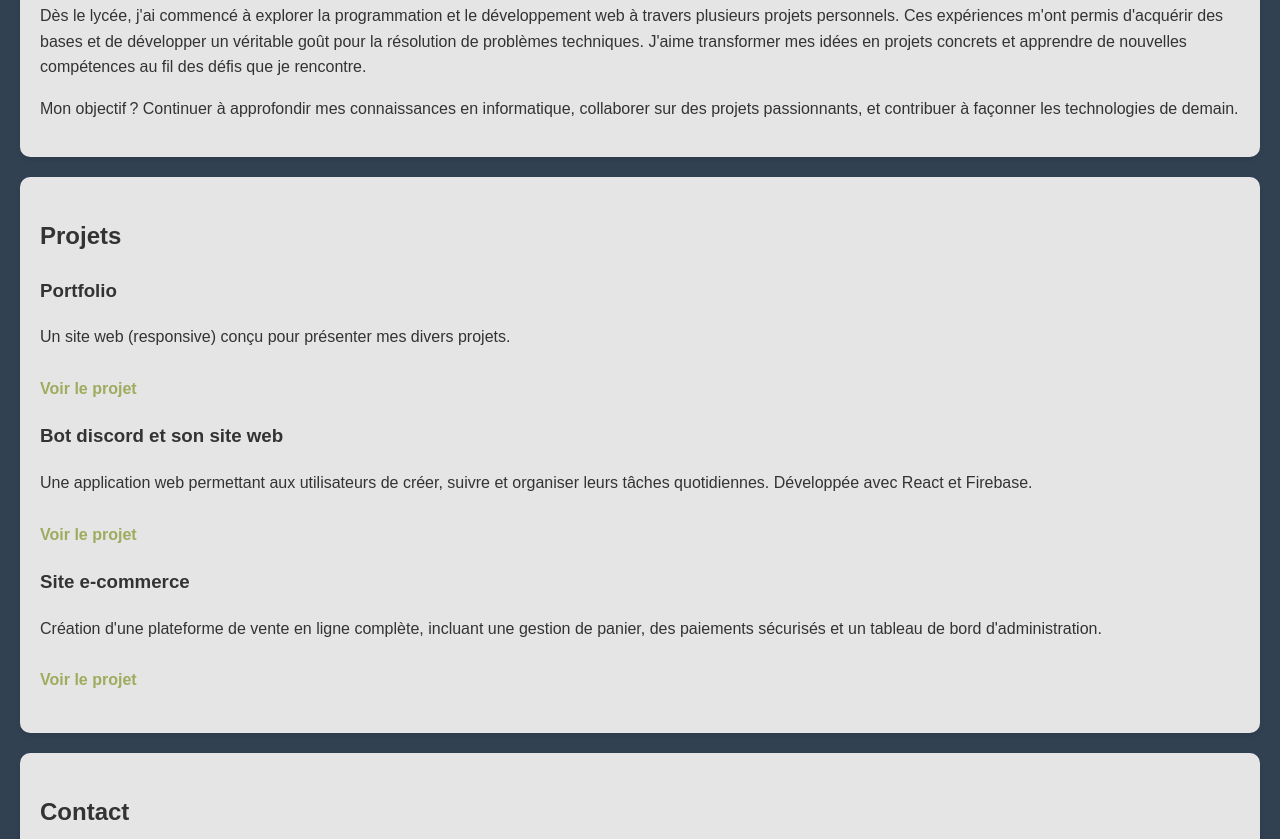
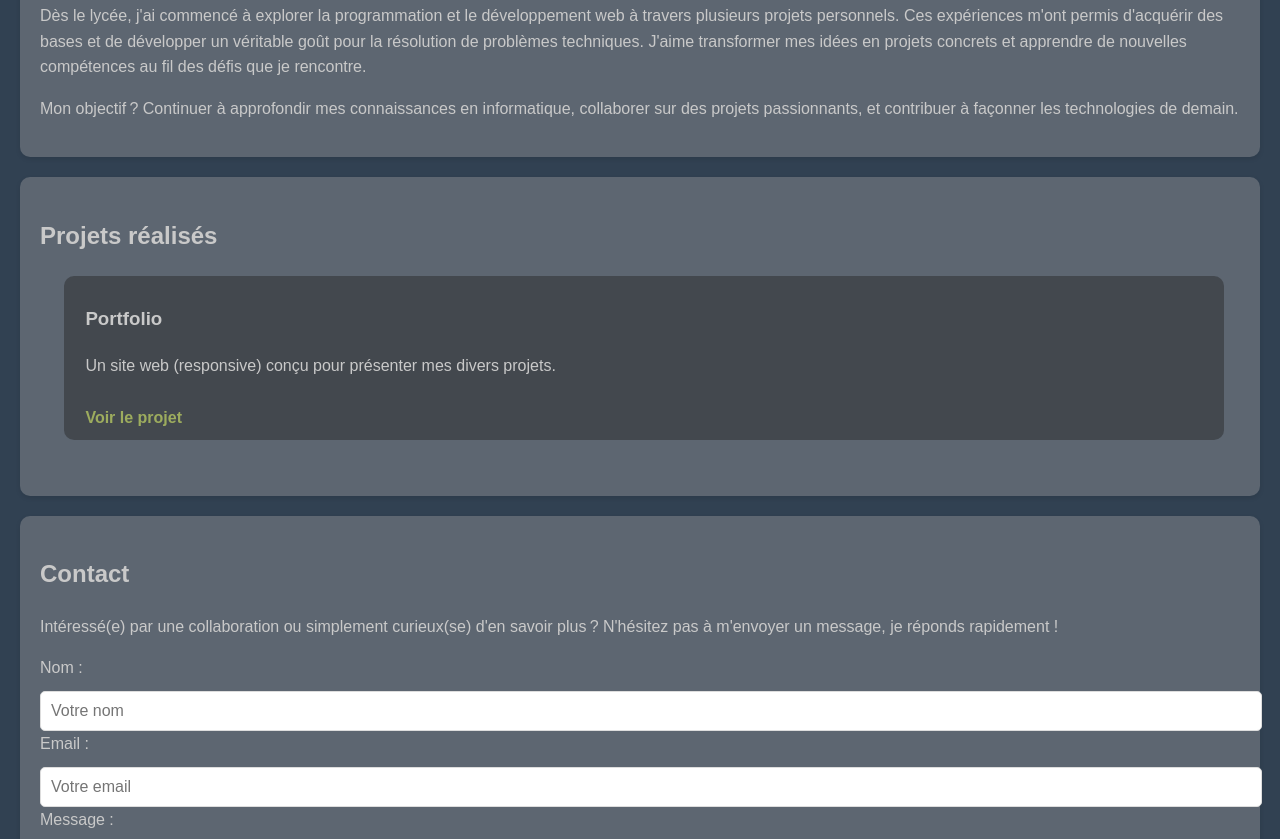
Before and after one commit to N2630/tpFinal, a plain HTML site: page index.html in a window 1280 px wide. Shown: the part 658-1497 px from the top of the page. Drawn offline with Linux system fonts and the light colour scheme.

Commit message:
maj partie proj

```diff
--- a/index.html
+++ b/index.html
@@ -6,16 +6,17 @@
     <meta name="viewport" content="width=device-width, initial-scale=1.0">
     <title>Portfolio - T. Noa </title>
     <link rel="stylesheet" href="styles.css">
+    <script src="./index.js"></script>
 </head>
 <body>
     <header>
 
         <div id="pp-container">
-            <img src="./ressources/pp discord chat pop.png" alt="photo de profile">
+            <img src="./ressources/pp_discord_chat_pop.png" alt="photo de profile">
         </div>
 
         <div>
-            <h1>Bienvenue sur le Portfolio de Noa T. !</h1>
+            <h1>Bienvenue sur le Portfolio de Noa T.</h1>
             <p>Etudiant en première année de BUT informatique à Blagnac</p>
         </div>
         <nav>
@@ -48,38 +49,49 @@
         </section>
 
         <section id="projects">
-            <h2>Projets</h2>
-            <div class="project">
-                <h3>Portfolio </h3>
+            <h2>Projets réalisés</h2>
+            <div class="projectContainer">
+
+                <div class="project" data-bg="./ressources/portfolioImage.jpg">
+                    <div class="projectContentContainer">
+                        <h3>Portfolio</h3>
                         <p>
                             Un site web (responsive) conçu pour présenter mes divers projets.
-
                         </p>
                         <a class="link" href="#" target="_blank">Voir le projet</a>
                     </div>
-            <div class="project">
-                <h3>Bot discord et son site web</h3>
+                </div>
+
+
+                <div class="project" data-bg="./ressources/catBotPp.jpg">
+                    <div class="projectContentContainer">
+                        <h3>Bot Discord et son site web</h3>
                         <p>
-                    Une application web permettant aux utilisateurs de créer, suivre et organiser leurs tâches quotidiennes.
-                    Développée avec React et Firebase.
+                            Un bot Discord avec un site web d'accompagnement. Développement complet en Node.js.
                         </p>
                         <a class="link" href="#" target="_blank">Voir le projet</a>
                     </div>
-            <div class="project">
-                <h3>Site e-commerce</h3>
+                </div>
+
+                <div class="project" data-bg="./ressources/musicBotImg.jpg">
+                    <div class="projectContentContainer">
+                        <h3>Bot musique pour Discord</h3>
                         <p>
-                    Création d'une plateforme de vente en ligne complète, incluant une gestion
-                    de panier, des paiements sécurisés et un tableau de bord d'administration.
+                            Code d'un bot discord open source.
                         </p>
                         <a class="link" href="#" target="_blank">Voir le projet</a>
                     </div>
+                </div>
+
+            </div>
         </section>
+
 
         <section id="contact">
             <h2>Contact</h2>
             <p>
                 Intéressé(e) par une collaboration ou simplement curieux(se) d'en savoir plus ?
-                N'hésitez pas à m'envoyer un message, je réponds rapidement !
+                N'hésitez pas à m'envoyer un message, je réponds rapidement !
             </p>
             <form action="mailto:alexdupont@example.com" method="post" enctype="text/plain">
                 <label for="name">Nom :</label>
--- /dev/null
+++ b/index.js
@@ -0,0 +1,49 @@
+document.addEventListener('DOMContentLoaded', () => {
+    const projects = document.querySelectorAll('.project'); // Tous les projets
+    let currentIndex = 0;
+
+    function showNextProject() {
+        // Projets actuel et suivant
+        const currentProject = projects[currentIndex];
+
+        // Calcul de l'index précédent
+        const lastIndex = (currentIndex - 1 + projects.length) % projects.length;
+        const lastProject = projects[lastIndex];
+
+        // Calcul de l'index suivant
+        const nextIndex = (currentIndex + 1) % projects.length;
+        const nextProject = projects[nextIndex];
+
+        // Sort le projet actuel
+        currentProject.classList.remove('active');
+        currentProject.classList.add('hidden');
+
+        // Prépare le prochain projet
+        nextProject.classList.remove('hidden');
+        void nextProject.offsetWidth; // Forcer le reflow pour appliquer les transitions
+
+        // Fait glisser le prochain projet au centre
+        nextProject.classList.add('active');
+        lastProject.classList.remove('hidden')
+
+        // Met à jour l'index
+        currentIndex = nextIndex;
+    }
+
+    // Activer le premier projet au chargement
+    projects[currentIndex].classList.add('active');
+
+    // Lancer le défilement toutes les 3 secondes
+    setInterval(showNextProject, 8000);
+});
+
+document.addEventListener('DOMContentLoaded', () => {
+    const projects = document.querySelectorAll('.project');
+
+    projects.forEach(project => {
+        const bgImage = project.getAttribute('data-bg');
+        if (bgImage) {
+            project.style.setProperty('--bg-image', `url(${bgImage})`);
+        }
+    });
+});
--- a/styles.css
+++ b/styles.css
@@ -73,14 +73,13 @@ main {
 section {
     margin: 20px 0;
     padding: 20px;
-    background: #e6e5e5;
+    color:#c9c9c9;
+    background: #aaa9a95b;
     border-radius: 10px;
     box-shadow: 0 2px 5px rgba(0, 0, 0, 0.1);
 }
 
-.project {
-    margin-bottom: 20px;
-}
+/* projet */
 
 .link {
     display: inline-block;
@@ -89,6 +88,104 @@ section {
     text-decoration: none;
     font-weight: bold;
 }
+
+/* Animation pour glisser de la droite */
+@keyframes slide-in-right {
+    from {
+        opacity: 0;
+        transform: translateX(100%);
+    }
+    to {
+        opacity: 1;
+        transform: translateX(0);
+    }
+}
+
+/* Animation pour glisser vers la gauche */
+@keyframes slide-out-left {
+    from {
+        opacity: 1;
+        transform: translateX(0);
+    }
+    to {
+        opacity: 0;
+        transform: translateX(-100%);
+    }
+}
+
+/* Classes pour appliquer les animations */
+.projectContainer {
+    position: relative; /* Conteneur qui positionne les projets */
+    height: 200px; /* Ajuste cette valeur en fonction de la taille de tes projets */
+    overflow: hidden; /* Empêche les projets en transition de dépasser le conteneur */
+    border-radius: 10px;
+}
+
+.project {
+    position: absolute; /* Les projets se superposent dans le conteneur */
+    border-radius: 10px;
+    border-color: #333;
+    background-color: #1f1f1f6c;
+    overflow: hidden;
+    padding: 10px;
+    top: 0;
+    left: 2%;
+    width: 95%;
+    opacity: 0; /* Invisible par défaut */
+    transform: translateX(100%); /* Place les projets hors de vue à droite */
+    transition: transform 2s ease, opacity 0.8s ease; /* Transition fluide */
+}
+
+.project.active {
+    opacity: 1; /* Rendre visible */
+    transform: translateX(0); /* Place à la position normale */
+}
+
+.project.hidden {
+    opacity: 0; /* Rendre invisible */
+    transform: translateX(-100%); /* Glisse vers la gauche */
+}
+
+.projectContentContainer{
+    margin-left: 1%;
+}
+
+.project::before {
+    content: "";
+    position: absolute;
+    top: 0;
+    left: 0;
+    width:100%;
+    height: 100%;
+    background: var(--bg-image) no-repeat center center;
+    background-size: cover;
+    opacity: 0; /* Caché initialement */
+    transform: translateX(100%);
+    transition: opacity 0.5s ease, transform 0.5s ease;
+    z-index: -1;
+
+}
+
+
+.project:hover::before {
+    opacity: 0.5;
+    animation: slide-bg 2s ease forwards;
+    background: var(--bg-image) no-repeat center center;
+}
+
+@keyframes slide-bg {
+    from {
+        transform: translateX(100%);
+    }
+    to {
+        transform: translateX(30%);
+    }
+}
+
+
+
+
+
 
 form input, form textarea, form button {
     width: 100%;
```
Also changed, not shown: ressources/catBotPp.jpg (added), ressources/musicBotImg.jpg (added), ressources/portfolioImage.jpg (added), ressources/pp_discord_chat_pop.png (renamed from ressources/pp discord chat pop.png). Lines whose indentation alone changed are shown as unchanged.
